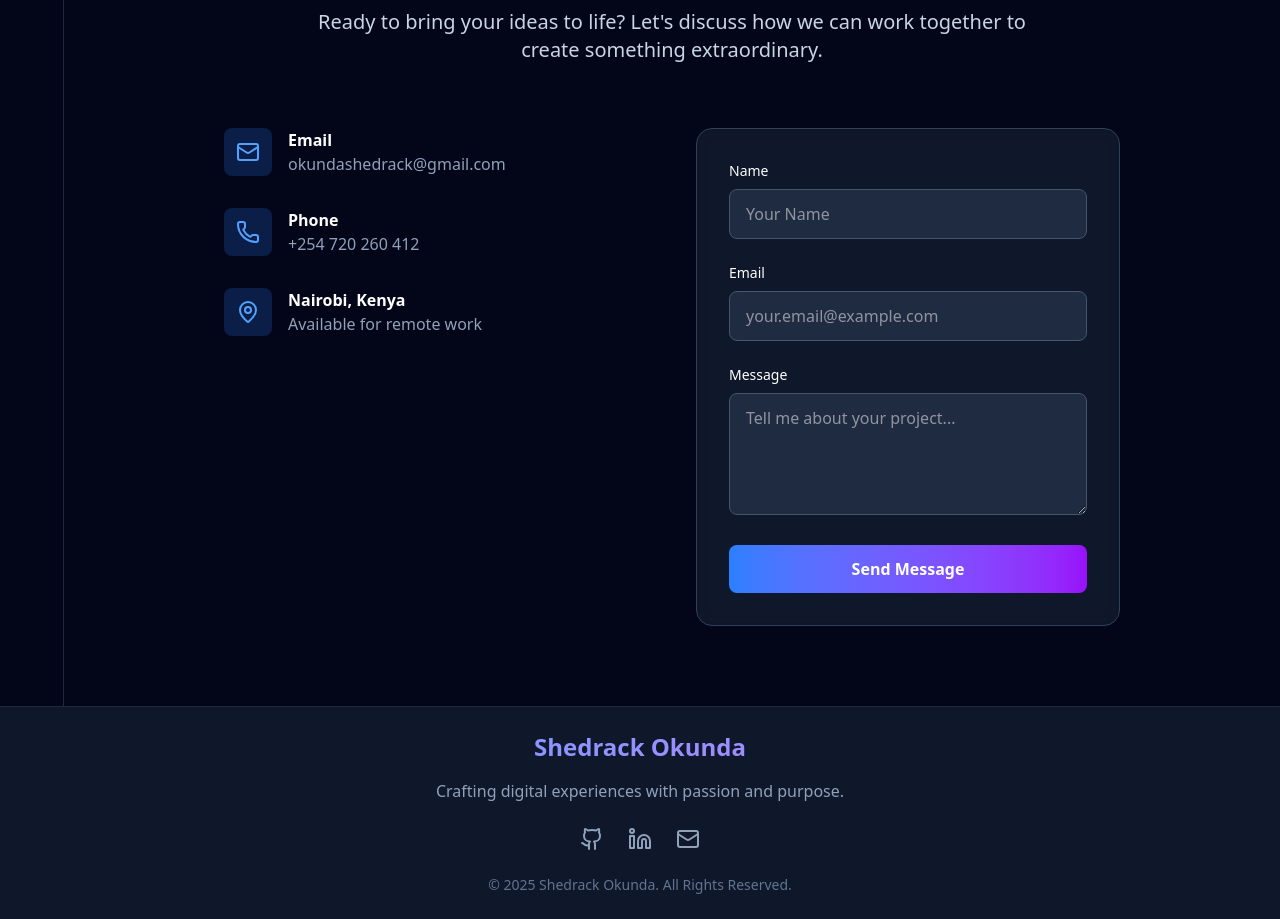
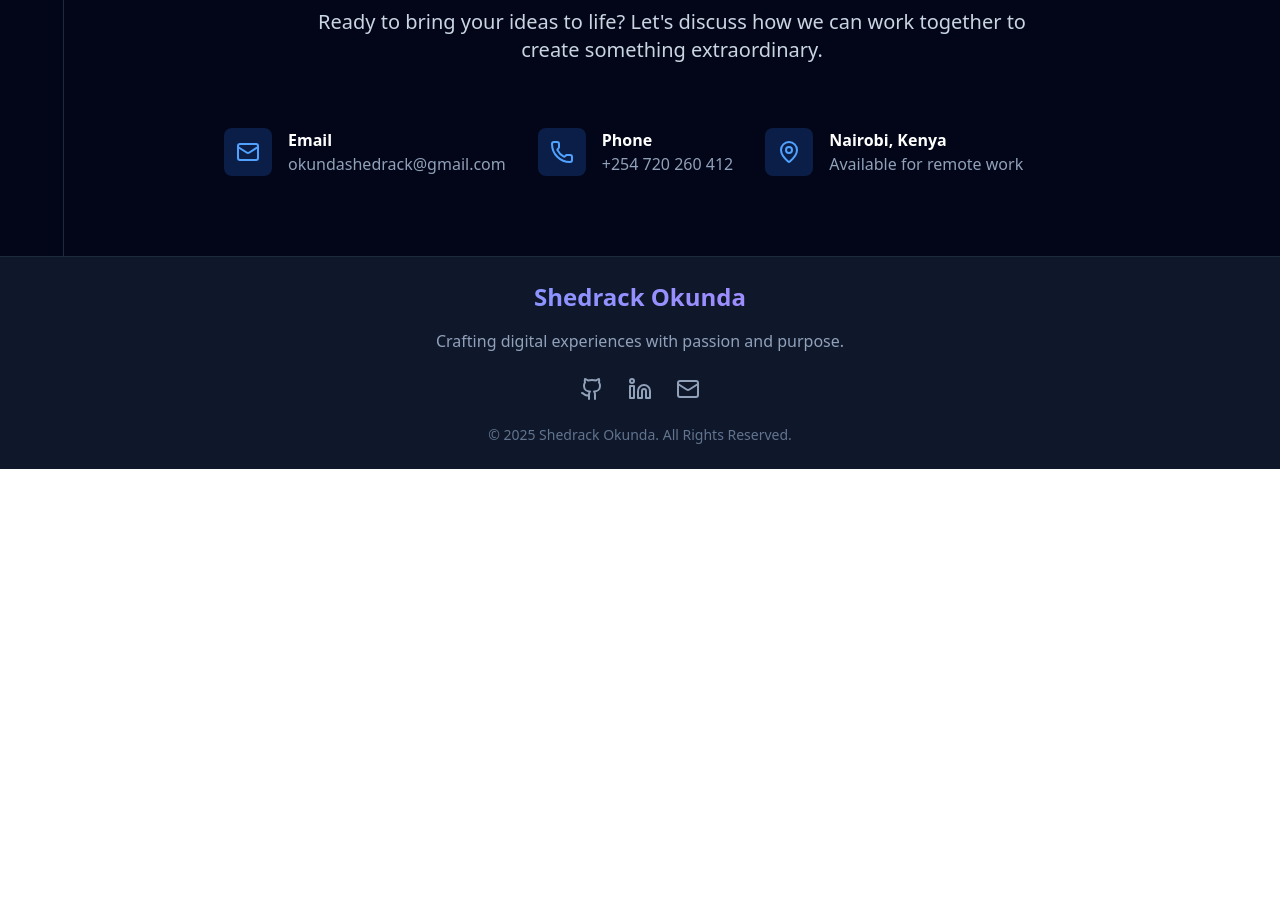
Before and after one commit to shedrack-okunda/my-portfolio, a React (Vite) app: page / in a window 1280 px wide. Shown: the part 4080-4999 px from the top of the page. After the commit the page ends 4549 px from the top, so only its background shows below. Built offline with nearby package versions, Linux system fonts and the light colour scheme.

Commit message:
feat(contact): removed contact form

```diff
--- a/src/components/sections/Contact.tsx
+++ b/src/components/sections/Contact.tsx
@@ -1,6 +1,6 @@
-import { Mail, MapPin, Phone } from "lucide-react";
 import type React from "react";
 import { motion, type Variants } from "framer-motion";
+import { PERSONAL_INFO } from "../../config/personal";
 
 const containerVariants: Variants = {
 	hidden: {},
@@ -15,15 +15,6 @@ const itemVariants: Variants = {
 		opacity: 1,
 		y: 0,
 		transition: { type: "spring", stiffness: 70, damping: 15 },
-	},
-};
-
-const formVariants: Variants = {
-	hidden: { opacity: 0, scale: 0.95 },
-	visible: {
-		opacity: 1,
-		scale: 1,
-		transition: { duration: 0.5, ease: "easeOut" },
 	},
 };
 
@@ -48,31 +39,16 @@ const Contact: React.FC = () => {
 				</motion.div>
 
 				<div className="max-w-4xl mx-auto">
-					<div className="grid md:grid-cols-2 gap-12">
+					{/* <div className="grid md:grid-cols-2 gap-12"> */}
 					{/* Contact Info */}
 					<motion.div
 						variants={containerVariants}
 						initial="hidden"
 						whileInView="visible"
 						viewport={{ once: true, amount: 0.2 }}
-							className="space-y-8">
-							{[
-								{
-									icon: Mail,
-									title: "Email",
-									detail: "okundashedrack@gmail.com",
-								},
-								{
-									icon: Phone,
-									title: "Phone",
-									detail: "+254 720 260 412",
-								},
-								{
-									icon: MapPin,
-									title: "Nairobi, Kenya",
-									detail: "Available for remote work",
-								},
-							].map(({ icon: Icon, title, detail }, i) => (
+						className="flex flex-col lg:flex-row lg:flex-wrap lg:gap-8 gap-6">
+						{PERSONAL_INFO.map(
+							({ icon: Icon, title, detail }, i) => (
 								<motion.div
 									key={i}
 									variants={itemVariants}
@@ -89,73 +65,10 @@ const Contact: React.FC = () => {
 										</p>
 									</div>
 								</motion.div>
-							))}
+							)
+						)}
 					</motion.div>
-
-						{/* Contact Form */}
-						<motion.div
-							variants={formVariants}
-							initial="hidden"
-							whileInView="visible"
-							viewport={{ once: true, amount: 0.2 }}
-							className="bg-slate-800/50 backdrop-blur-sm rounded-2xl p-8 border border-slate-700">
-							<form
-								className="space-y-6"
-								aria-label="Contact form">
-								<div>
-									<label
-										htmlFor="name"
-										className="block text-sm font-medium mb-2">
-										Name
-									</label>
-									<input
-										type="text"
-										id="name"
-										className="w-full px-4 py-3 bg-slate-700/50 border border-slate-600 rounded-lg focus:ring-2 focus:ring-blue-500 focus:border-transparent transition-colors duration-200"
-										placeholder="Your Name"
-										required
-									/>
-								</div>
-
-								<div>
-									<label
-										htmlFor="email"
-										className="block text-sm font-medium mb-2">
-										Email
-									</label>
-									<input
-										type="email"
-										id="email"
-										className="w-full px-4 py-3 bg-slate-700/50 border border-slate-600 rounded-lg focus:ring-2 focus:ring-blue-500 focus:border-transparent transition-colors duration-200"
-										placeholder="your.email@example.com"
-										required
-									/>
-								</div>
-
-								<div>
-									<label
-										htmlFor="message"
-										className="block text-sm font-medium mb-2">
-										Message
-									</label>
-									<textarea
-										id="message"
-										rows={4}
-										className="w-full px-4 py-3 bg-slate-700/50 border border-slate-600 rounded-lg focus:ring-2 focus:ring-blue-500 focus:border-transparent transition-colors duration-200"
-										placeholder="Tell me about your project..."
-										required></textarea>
-								</div>
-
-								<motion.button
-									type="submit"
-									whileHover={{ scale: 1.05 }}
-									whileTap={{ scale: 0.97 }}
-									className="w-full px-6 py-3 bg-gradient-to-r from-blue-500 to-purple-600 rounded-lg font-semibold hover:from-blue-600 hover:to-purple-700 transition-all duration-200">
-									Send Message
-								</motion.button>
-							</form>
-						</motion.div>
-					</div>
+					{/* </div> */}
 				</div>
 			</div>
 		</section>
--- /dev/null
+++ b/src/config/personal.ts
@@ -0,0 +1,29 @@
+import { Mail, MapPin, Phone, type LucideIcon } from "lucide-react";
+
+export interface PersonalInfo {
+	id: string;
+	title: string;
+	detail: string;
+	icon: LucideIcon;
+}
+
+export const PERSONAL_INFO: PersonalInfo[] = [
+	{
+		id: "1",
+		icon: Mail,
+		title: "Email",
+		detail: "okundashedrack@gmail.com",
+	},
+	{
+		id: "2",
+		icon: Phone,
+		title: "Phone",
+		detail: "+254 720 260 412",
+	},
+	{
+		id: "3",
+		icon: MapPin,
+		title: "Nairobi, Kenya",
+		detail: "Available for remote work",
+	},
+];
```
Lines whose indentation alone changed are shown as unchanged.
